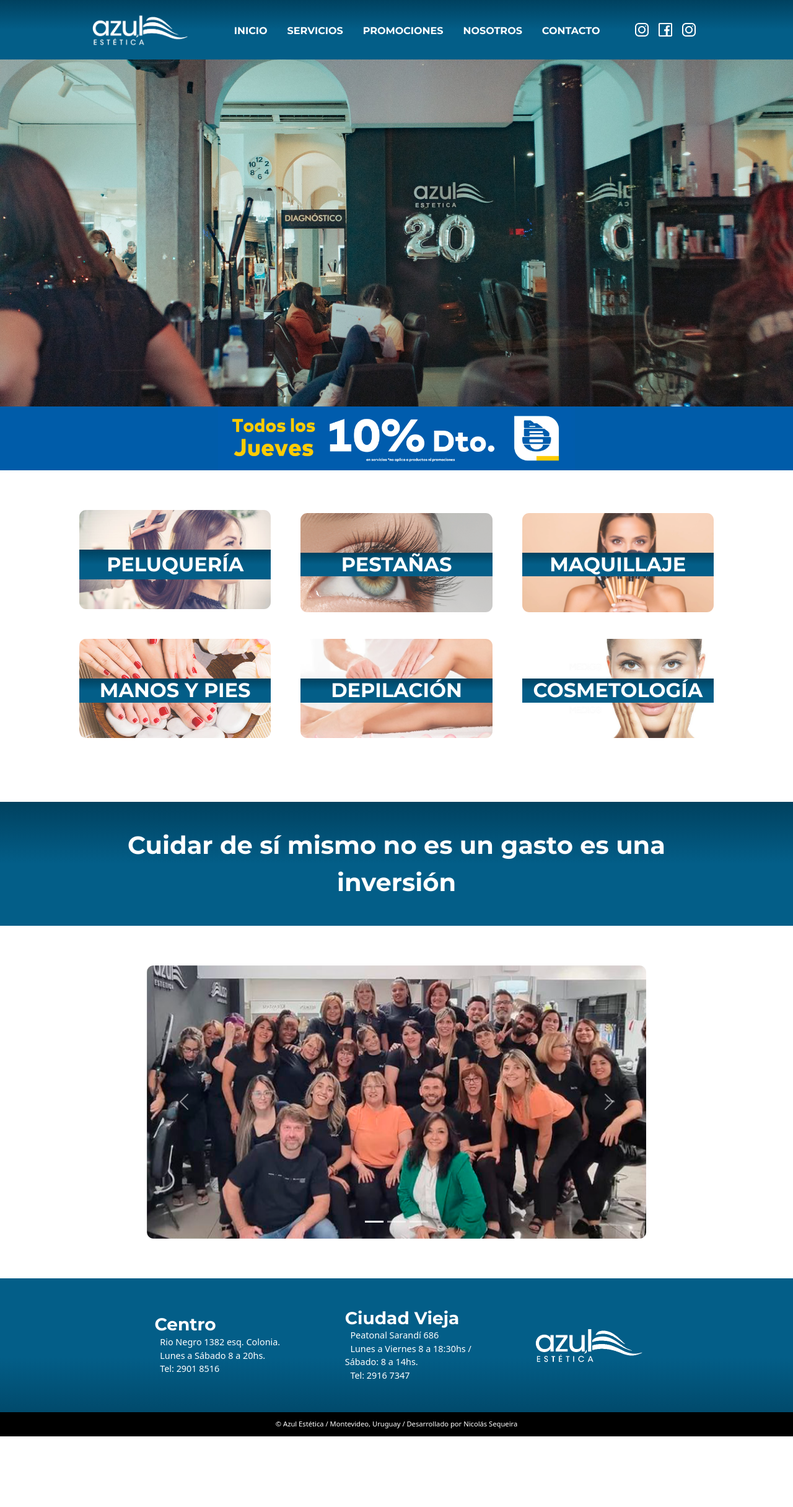
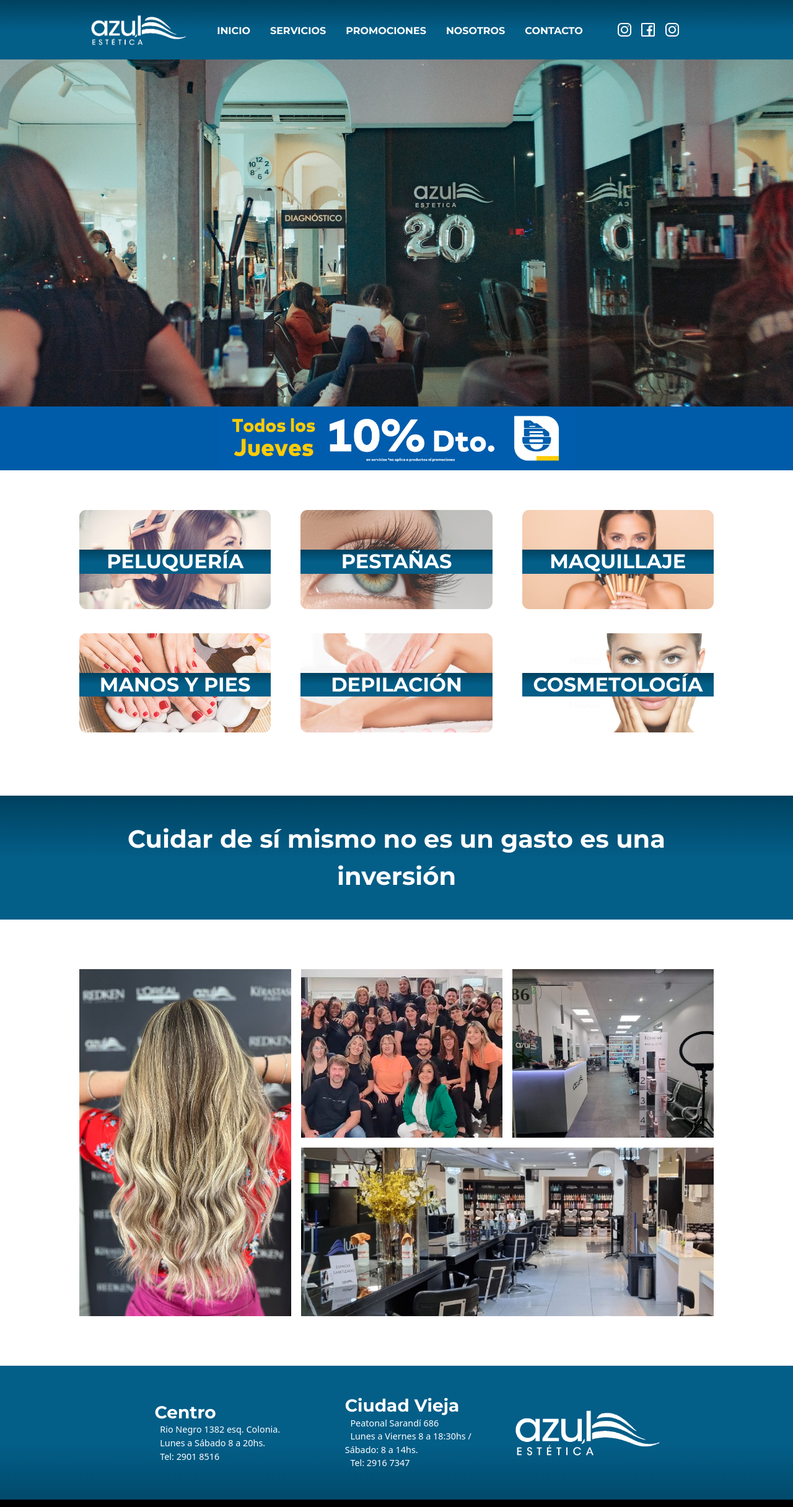
Before and after one commit to nicolassequeira11/azul-estetica, a PHP site: page / in a window 1280 px wide. Shown: the top 2432 px of the page at 62% size. Before the commit the page ends 2318 px from the top, so only its background shows below. Run offline with PHP 8.4, Linux system fonts and the light colour scheme.

Commit message:
Agregue galeria en home

```diff
--- a/css/styles.css
+++ b/css/styles.css
@@ -436,38 +436,6 @@
   font-family: "Montserrat", sans-serif;
 }
 
-.galeria {
-  display: flex;
-  justify-content: center;
-  margin: auto;
-  flex-direction: column;
-  width: 90%;
-  padding: 4em 0;
-}
-.galeria__carousel {
-  width: 70%;
-  margin: auto;
-}
-.galeria__titulo {
-  display: flex;
-  justify-content: center;
-  margin: auto;
-  flex-direction: none;
-  width: 100%;
-  font-family: "Montserrat", sans-serif;
-}
-
-#carouselExampleCaptions {
-  display: flex;
-  justify-content: center;
-  margin: auto;
-  flex-direction: none;
-}
-
-.carousel-inner {
-  border-radius: 0.7em;
-}
-
 .banner {
   display: flex;
   justify-content: center;
@@ -484,6 +452,86 @@
 }
 .banner__img {
   width: 100%;
+}
+
+.galeria {
+  display: flex;
+  justify-content: center;
+  margin: auto;
+  flex-direction: row;
+  width: 80%;
+  height: 45em;
+}
+.galeria__cont1 {
+  display: flex;
+  justify-content: center;
+  margin: auto;
+  flex-direction: none;
+  width: 35%;
+  height: 100%;
+  padding: 5em 1em 5em 0;
+}
+.galeria__cont2 {
+  display: flex;
+  justify-content: center;
+  margin: auto;
+  flex-direction: column;
+  width: 65%;
+  height: 45em;
+  padding: 5em 0 5em 0;
+}
+.galeria__cont3 {
+  display: flex;
+  justify-content: center;
+  margin: auto;
+  flex-direction: row;
+  width: 100%;
+  height: 50%;
+  padding: 0 0 0.5em 0;
+}
+.galeria__cont4 {
+  display: flex;
+  justify-content: center;
+  margin: auto;
+  flex-direction: row;
+  width: 100%;
+  height: 50%;
+  padding: 0.5em 0 0 0;
+}
+.galeria__img1 {
+  display: flex;
+  justify-content: center;
+  margin: auto;
+  flex-direction: none;
+  width: 100%;
+  height: 100%;
+  object-fit: cover;
+}
+.galeria__img2 {
+  display: flex;
+  justify-content: center;
+  margin: auto;
+  flex-direction: row;
+  width: 50%;
+  height: 100%;
+  padding: 0 0.5em 0 0;
+  object-fit: cover;
+}
+.galeria__img3 {
+  display: flex;
+  justify-content: center;
+  margin: auto;
+  flex-direction: row;
+  width: 50%;
+  height: 100%;
+  padding: 0 0 0 0.5em;
+  object-fit: cover;
+}
+.galeria__img4 {
+  display: flex;
+  width: 100%;
+  height: 100%;
+  object-fit: cover;
 }
 
 /* SERVICIOS */
--- a/index.html
+++ b/index.html
@@ -56,8 +56,8 @@
 		<div class="servicios__list">
 
 			<div class="servicios__list__cont">
-				<img class="servicios__list__item__img" src="../images/servicios/peluqueria.jpg" alt="">
-				<div class="servicios__list__titulo">PELUQUERÍA</div>
+				<img class="servicios__list__item__img" src="./images/servicios/peluqueria.jpg" alt="">
+				<h2 class="servicios__list__titulo">PELUQUERÍA</h2>
 			</div>
 
 			<div class="servicios__list__cont">
@@ -97,40 +97,21 @@
 
 	<section class="galeria">
 
-		<div class="galeria__carousel">
-			<div id="carouselExampleCaptions" class="carousel slide">
-				<div class="carousel-indicators">
-				  <button type="button" data-bs-target="#carouselExampleCaptions" data-bs-slide-to="0" class="active" aria-current="true" aria-label="Slide 1"></button>
-				  <button type="button" data-bs-target="#carouselExampleCaptions" data-bs-slide-to="1" aria-label="Slide 2"></button>
-				  <button type="button" data-bs-target="#carouselExampleCaptions" data-bs-slide-to="2" aria-label="Slide 3"></button>
-				</div>
-				<div class="carousel-inner">
-				  <div class="carousel-item active">
-					<img src="./images/carousel/azul-estetica-1.png" class="d-block w-100" alt="...">
-					<div class="carousel-caption d-none d-md-block">
-					</div>
-				  </div>
-				  <div class="carousel-item">
-					<img src="./images/carousel/azul-estetica-2.png" class="d-block w-100" alt="...">
-					<div class="carousel-caption d-none d-md-block">
-					</div>
-				  </div>
-				  <div class="carousel-item">
-					<img src="./images/carousel/azul-estetica-3.png" class="d-block w-100" alt="...">
-					<div class="carousel-caption d-none d-md-block">
-					</div>
-				  </div>
-				</div>
-				<button class="carousel-control-prev" type="button" data-bs-target="#carouselExampleCaptions" data-bs-slide="prev">
-				  <span class="carousel-control-prev-icon" aria-hidden="true"></span>
-				  <span class="visually-hidden">Previous</span>
-				</button>
-				<button class="carousel-control-next" type="button" data-bs-target="#carouselExampleCaptions" data-bs-slide="next">
-				  <span class="carousel-control-next-icon" aria-hidden="true"></span>
-				  <span class="visually-hidden">Next</span>
-				</button>
-			  </div>
+		<div class="galeria__cont1">
+			<img class="galeria__img1" src="./images/carousel/azul-estetica-4.jpg" alt="">
 		</div>
+
+		<div class="galeria__cont2">
+			<div class="galeria__cont3">
+				<img class="galeria__img2" src="./images/carousel/azul-estetica-1.png" alt="">
+				<img class="galeria__img3" src="./images/azul-estetica-ciudad-vieja.jpg" alt="">
+			</div>
+
+			<div class="galeria__cont4">
+				<img class="galeria__img4" src="./images/carousel/azul-estetica-3.png" alt="">
+			</div>
+		</div>
+
 	</section>
 
 	<footer>
@@ -147,7 +128,7 @@
 			</div>
 
 			<div class="footer__img">
-				<img class="footer__img__logo" src="../images/azul-white.png" alt="">
+				<img class="footer__img__logo" src="./images/azul-white.png" alt="">
 			</div>
 		</div>
 
--- a/sass/styles.scss
+++ b/sass/styles.scss
@@ -92,31 +92,6 @@
         }
 }
 
-.galeria{
-    @include commons.caja-flex (center, auto, column);
-    width: 90%;
-    padding: 4em 0;
-
-        &__carousel{
-            width: 70%;
-            margin: auto;
-        }
-
-        &__titulo{
-            @include commons.caja-flex (center, auto, none);
-            width: 100%;
-            font-family: 'Montserrat', sans-serif;
-        }
-}
-
-#carouselExampleCaptions{
-    @include commons.caja-flex (center, auto, none);
-}
-
-.carousel-inner{
-    border-radius: 0.7em;
-}
-
 .banner{
     @include commons.caja-flex (center, auto, none);
     width: 100%;
@@ -131,6 +106,71 @@
 
         &__img{
             width: 100%;
+        }
+}
+
+.galeria{
+    @include commons.caja-flex (center, auto, row);
+    width: 80%;
+    height: 45em;
+
+        &__cont1{
+            @include commons.caja-flex (center, auto, none);
+            width: 35%;
+            height: 100%;
+            padding: 5em 1em 5em 0;
+        }
+
+        &__cont2{
+            @include commons.caja-flex (center, auto, column);
+            width: 65%;
+            height: 45em;
+            padding: 5em 0 5em 0;
+
+        }
+
+        &__cont3{
+            @include commons.caja-flex (center, auto, row);
+            width: 100%;
+            height: 50%;
+            padding: 0 0 0.5em 0;
+        }
+
+        &__cont4{
+            @include commons.caja-flex (center, auto, row);
+            width: 100%;
+            height: 50%;
+            padding: 0.5em 0 0 0;
+        }
+
+        &__img1{
+            @include commons.caja-flex (center, auto, none);
+            width: 100%;
+            height: 100%;
+            object-fit: cover;
+        }
+
+        &__img2{
+            @include commons.caja-flex (center, auto, row);
+            width: 50%;
+            height: 100%;
+            padding: 0 0.5em 0 0;
+            object-fit: cover;
+        }
+
+        &__img3{
+            @include commons.caja-flex (center, auto, row);
+            width: 50%;
+            height: 100%;
+            padding: 0 0 0 0.5em;
+            object-fit: cover;
+        }
+
+        &__img4{
+            display: flex;
+            width: 100%;
+            height: 100%;
+            object-fit: cover;
         }
 }
 
```
Also changed, not shown: images/azul-black.png, images/azul-white.png, images/carousel/Snapinsta.app_1080_322915718_569114341350319_1385829851833065337_n (1).jpg (deleted), images/carousel/azul-estetica-4.jpg (added), 1 other file.
